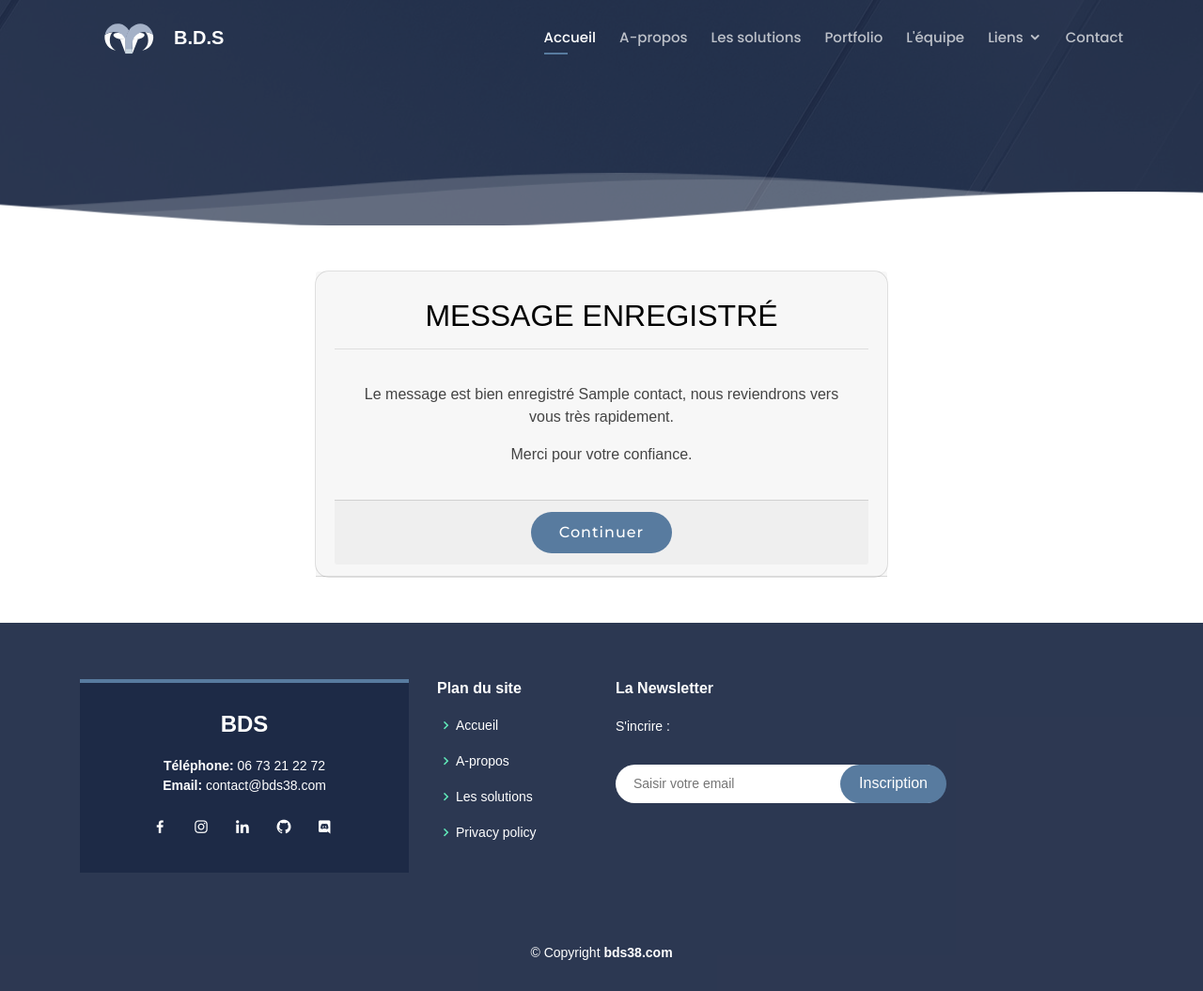
After one commit to II-Luc-II/NewSitebds, a Django app: page /page-success-client in a window 1280 px wide. The commit adds this page. Shown: the whole page at 94% size. Run offline with Django 5.2, Linux system fonts and the light colour scheme; tables that the repository leaves empty hold one stand-in row (values such as "Sample post"); some libraries are stand-ins or nearby versions; some web fonts are replaced.

Commit message:
modif erreur de message

```diff
--- a/BDS_Site/settings.py
+++ b/BDS_Site/settings.py
@@ -15,8 +15,8 @@ SECRET_KEY = env('SECRET_KEY')
 # SECURITY WARNING: don't run with debug turned on in production!
 DEBUG = env('DEBUG', cast=bool)
 
-ALLOWED_HOSTS = []#
-# ALLOWED_HOSTS = ['site.bds38.com', 'www.site.bds38.com']
+# ALLOWED_HOSTS = []
+ALLOWED_HOSTS = ['site.bds38.com', 'www.site.bds38.com']
 # Application definition
 
 INSTALLED_APPS = [
--- a/site_bds/urls.py
+++ b/site_bds/urls.py
@@ -5,6 +5,8 @@ urlpatterns = [
     path('', views.index, name='index'),
     path('contact-message', views.contact_message, name='contact_message'),
     path('add-news-letter', views.add_news_letter, name='add-news-letter'),
+    path('client-message', views.client_message_contact, name='client-message-contact'),
+    path('page-success-client', views.page_success_client, name='page-success-client'),
 ]
 
 handler404 = views.handle404
--- a/site_bds/views.py
+++ b/site_bds/views.py
@@ -63,7 +63,7 @@ def contact_message(request):
     # Envoyer l'email
     msg.send()
 
-    return redirect('client-message')
+    return redirect('client-message-contact')
 
 
 def add_news_letter(request):
@@ -77,3 +77,35 @@ def add_news_letter(request):
         messages.success(request, 'Vous êtes bien inscrit à la newsletter.')
         url = reverse('index') + '#newsletter'
         return redirect(url)
+
+
+def client_message_contact(request):
+    message = Contact.objects.all().order_by('-created_at').first()
+    html = f"""
+           <p>Bonjour,</p>
+           <p>Nous confirmons la reception de votre message.</p>
+           <p>Nous vous contacterons rapidement après l'étude de votre demande.<p>
+           <p>Merci pour votre confiance.<p>
+           <p>Cordialement</p>
+           <p>L'équipe BDS<p>
+           """
+
+    # Créer un objet EmailMessage
+    msg = EmailMessage(
+        "Contact BDS",
+        html,
+        "contact@bds38.com",
+        [message.email],
+    )
+
+    # Définir le type de contenu de l'email comme HTML
+    msg.content_subtype = 'html'
+    # Envoyer l'email
+    msg.send()
+
+    return redirect('page-success-client')
+
+
+def page_success_client(request):
+    contact = Contact.objects.all().order_by('-created_at').first()
+    return render(request, 'site/page-success-client.html', {'contact': contact})
--- a/templates/base.html
+++ b/templates/base.html
@@ -1,4 +1,5 @@
 {% load static %}
+
 {% include "partials/header.html" %}
 
     {% block content %}
--- a/templates/partials/header.html
+++ b/templates/partials/header.html
@@ -32,6 +32,7 @@
   <!-- Template Main CSS File -->
   <link href="/static/assets/css/style.css" rel="stylesheet">
 </head>
+
 <body>
 
   <!-- ======= Header ======= -->
--- a/templates/site/index.html
+++ b/templates/site/index.html
@@ -21,7 +21,7 @@
           </div>
         </div>
         <div class="col-lg-5 order-1 order-lg-2 hero-img" data-aos="zoom-out" data-aos-delay="300">
-          <img src="{% static 'images/img-accueil/BLEU-ICON.svg' %}" class="img-fluid animated" alt="Logo-bds">
+          <img src="{% static 'images/img-accueil/BLANC-ICON.svg' %}" class="img-fluid animated" alt="Logo-bds">
         </div>
       </div>
     </div>
--- /dev/null
+++ b/templates/site/page-success-client.html
@@ -0,0 +1,49 @@
+{% extends "base.html" %}
+{% load static %}
+
+{% block title %}Connexion{% endblock %}
+
+{% block content %}
+	<section id="hero">
+    <svg class="hero-waves" xmlns="http://www.w3.org/2000/svg" xmlns:xlink="http://www.w3.org/1999/xlink" viewBox="0 24 150 28 " preserveAspectRatio="none">
+      <defs>
+        <path id="wave-path" d="M-160 44c30 0 58-18 88-18s 58 18 88 18 58-18 88-18 58 18 88 18 v44h-352z">
+      </defs>
+      <g class="wave1">
+        <use xlink:href="#wave-path" x="50" y="3" fill="rgba(255,255,255, .1)">
+      </g>
+      <g class="wave2">
+        <use xlink:href="#wave-path" x="50" y="0" fill="rgba(255,255,255, .2)">
+      </g>
+      <g class="wave3">
+        <use xlink:href="#wave-path" x="50" y="9" fill="#fff">
+      </g>
+    </svg>
+
+  </section><!-- End Hero -->
+		<div class="mask d-flex align-items-center h-100 gradient-custom-3 py-5">
+			<div class="container-fluid h-100 overflow-auto">
+				<div class="row d-flex justify-content-center align-items-center h-100">
+					<div class="col-12 col-md-9 col-lg-7 col-xl-6">
+						<div class="card" style="border-radius: 15px">
+							<div class="card-header">
+								<h2 class="text-uppercase text-center mt-3" style="color: black">
+									Message enregistré
+								</h2>
+								<hr />
+								<div class="card-body text-center">
+									<p>Le message est bien enregistré {{ contact.name }}, nous reviendrons vers vous très rapidement.</p>
+									<p>Merci pour votre confiance.</p>
+								</div>
+								<div class="card-footer text-center">
+								<a href="{% url 'index'%}" class="btn-general">
+										Continuer
+								</a>
+								</div>
+							</div>
+						</div>
+					</div>
+				</div>
+			</div>
+		</div>
+{% endblock content %}
```
